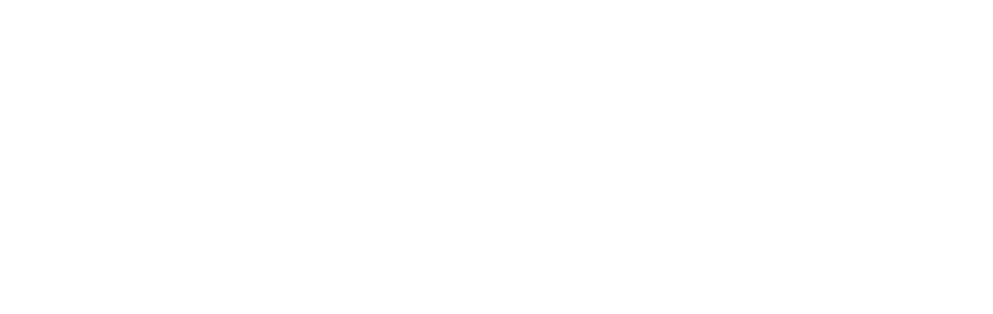
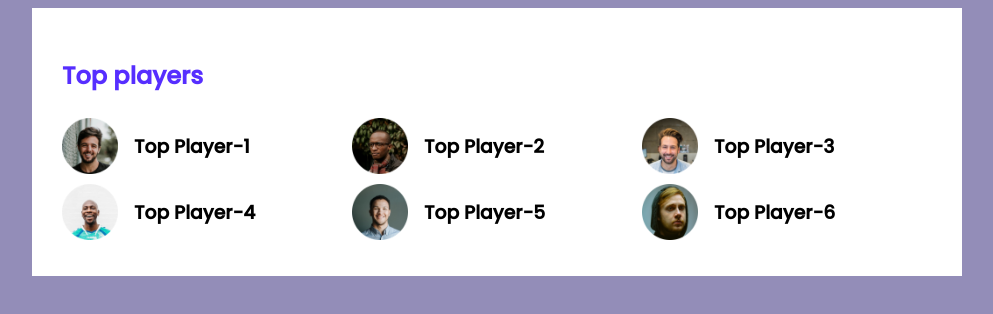
Before and after one commit to antar555/leader-board, a plain HTML site: page index.html in a window 1280 px wide. Shown: the whole page, without its empty margins (143-1136 px from the left). Drawn offline with Linux system fonts and the light colour scheme.

Commit message:
top-player initial style

```diff
--- a/index.html
+++ b/index.html
@@ -5,8 +5,48 @@
     <meta http-equiv="X-UA-Compatible" content="IE=edge">
     <meta name="viewport" content="width=device-width, initial-scale=1.0">
     <title>Leader board</title>
+    <link rel="stylesheet" href="style.css">
 </head>
 <body>
+    <!-- header start -->
+    <header>
 
+    </header>
+    <!-- header end -->
+    <main>
+        <!-- top players and top blogs -->
+        <section class="container">
+            <div class="top-players">
+                <h2 class="section-title">Top players</h2>
+                <div class="players">
+                    <div class="player">
+                        <img src="images/players/player-1.png" alt="">
+                        <h3 class="player-name">Top Player-1</h3>
+                    </div>
+                    <div class="player">
+                        <img src="images/players/player-2.png" alt="">
+                        <h3 class="player-name">Top Player-2</h3>
+                    </div>
+                    <div class="player">
+                        <img src="images/players/player-3.png" alt="">
+                        <h3 class="player-name">Top Player-3</h3>
+                    </div>
+                    <div class="player">
+                        <img src="images/players/player-4.png" alt="">
+                        <h3 class="player-name">Top Player-4</h3>
+                    </div>
+                    <div class="player">
+                        <img src="images/players/player-5.png" alt="">
+                        <h3 class="player-name">Top Player-5</h3>
+                    </div>
+                    <div class="player">
+                        <img src="images/players/player-6.png" alt="">
+                        <h3 class="player-name">Top Player-6</h3>
+                    </div>
+                </div>
+            </div>
+
+        </section>
+    </main>
 </body>
 </html>
--- /dev/null
+++ b/style.css
@@ -0,0 +1,39 @@
+/* fonts */
+@import url('https://fonts.googleapis.com/css2?family=Poppins:wght@500&display=swap');
+
+/* common style */
+body{
+    font-family: 'Poppins', sans-serif;
+    background-color: #938db8;
+}
+main{
+    display: flex;
+    justify-content: center;
+}
+.container{
+    background-color: white;
+    width: 870px;
+    padding: 30px;
+}
+
+/* top players style */
+.section-title{
+    color: #562EFF;
+    font-size: 24px;
+
+}
+.players{
+    display: grid;
+    grid-template-columns: repeat(3, 1fr);
+}
+.player{
+    display: flex;
+    align-items: center;
+}
+.player img{
+    width: 56px;
+    height: 56px;
+}
+.player-name{
+    margin-left: 16px;
+}
```
